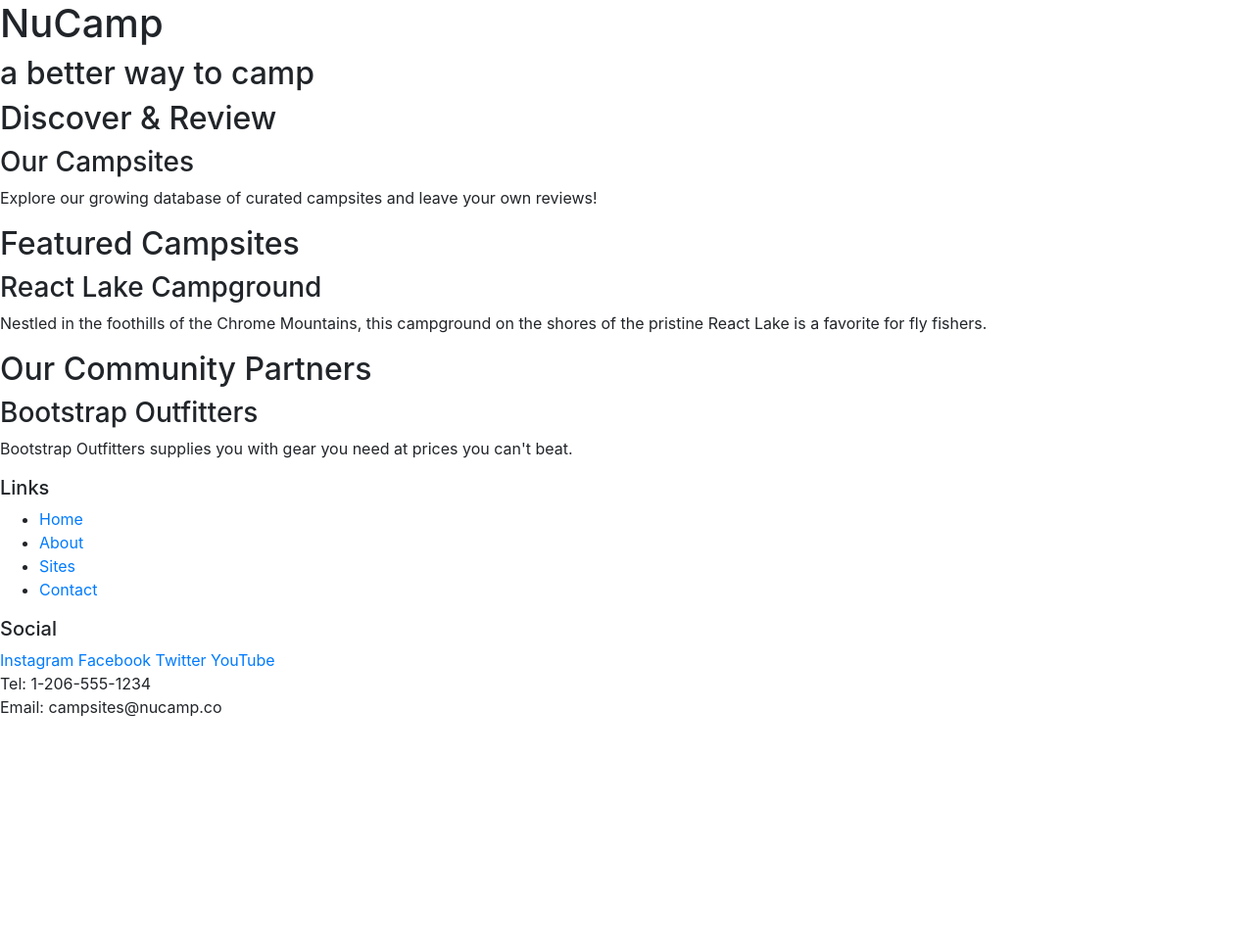
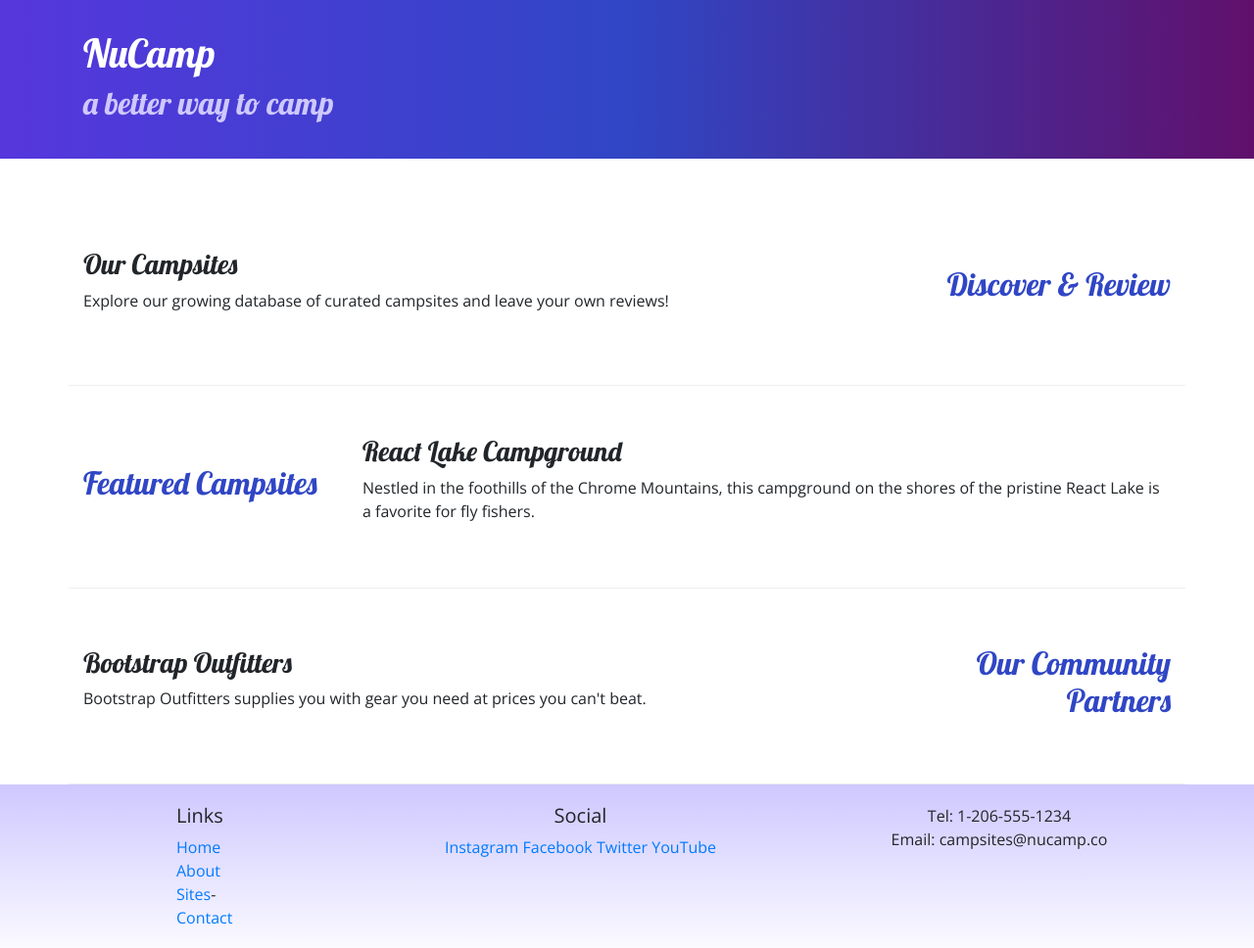
Before and after one commit to raviniatagay/NuYu2, a website: page index.html in a window 1280 px wide. Shown: the whole page at 98% size. Before the commit the page ends 800 px from the top, so only its background shows below. Drawn offline with nearby package versions, Linux system fonts and the light colour scheme.

Commit message:
Adding Custom Styles

```diff
--- /dev/null
+++ b/css/styles.css
@@ -0,0 +1,32 @@
+body {
+    font-family: "Open Sans", sans-serif;
+}
+
+h1, h2, h3 {
+    font-family: "Lobster", cursive;
+}
+
+h2 {
+    color: #3046C5;
+}
+
+header h2 {
+    color: #CEC8FF;
+}
+
+footer {
+    background-image: linear-gradient(#CEC8FF, white);
+    padding: 20px 0;
+}
+
+.jumbotron {
+    padding: 30px;
+    background-image: linear-gradient(to right, #5637DD, #3046C5, #60106B);
+    color: white;
+}
+
+.row-content {
+    padding: 50px 0;
+    border-bottom: 1px ridge;
+    min-height: 200px;
+}
--- a/index.html
+++ b/index.html
@@ -5,54 +5,75 @@
     <meta charset="utf-8" />
     <meta name="viewport" content="width=device-width, initial-scale=1" />
     <link rel="stylesheet" href="node_modules/bootstrap/dist/css/bootstrap.min.css" />
+    <link rel="stylesheet" href="https://fonts.googleapis.com/css?family=Lobster|Open+Sans" />
+    <link rel="stylesheet" href="css/styles.css" />
     <title>NuCamp: A Better Way To Camp</title>
 </head>
 
 <body>
 
-    <header>
-        <div>
+    <header class="jumbotron jumbotron-fluid">
+        <div class="container">
+            <div class="row">
+                <div class="col">
                     <h1>NuCamp</h1>
                     <h2>a better way to camp</h2>
                 </div>
+            </div>
+        </div>
     </header>
 
-    <div>
-        <h2>Discover & Review</h2>
+    <div class="container">
+        <div class="row row-content align-items-center">
+            <div class="col-sm-4 order-sm-last col-md-3">
+                <h2 class="text-sm-right">Discover & Review</h2>
+            </div>
+            <div class="col">
                 <h3>Our Campsites</h3>
                 <p>Explore our growing database of curated campsites and leave your own reviews!</p>
             </div>
+        </div>
 
-    <div>
+        <div class="row row-content align-items-center">
+            <div class="col-sm-4 col-md-3">
                 <h2>Featured Campsites</h2>
+            </div>
+            <div class="col">
                 <h3>React Lake Campground</h3>
                 <p>Nestled in the foothills of the Chrome Mountains, this campground on the shores of the pristine React Lake is a favorite for fly fishers.</p>
             </div>
+        </div>
 
-    <div>
-        <h2>Our Community Partners</h2>
+        <div class="row row-content align-items-center">
+            <div class="col-sm-4 order-sm-last col-md-3">
+                <h2 class="text-sm-right">Our Community Partners</h2>
+            </div>
+            <div class="col">
                 <h3>Bootstrap Outfitters</h3>
                 <p>Bootstrap Outfitters supplies you with gear you need at prices you can't beat.</p>
             </div>
-
+        </div>
+    </div>
     <footer>
-        <div>
+        <div class="container">
+            <div class="row">
+                <div class="col-4 col-sm-2 offset-1">
                     <h5>Links</h5>
-            <ul>
+                    <ul class="list-unstyled">
                         <li><a href="#">Home</a></li>
                         <li><a href="#">About</a></li>
-                <li><a href="#">Sites</a></li>
+                        <li><a href="#">Sites</a>-</li>
                         <li><a href="#">Contact</a></li>
                     </ul>
                 </div>
-        <div>
+                <div class="col-6 col-sm-5 text-center">
                     <h5>Social</h5>
                     <a href="http://instagram.com/">Instagram</a>
                     <a href="http://facebook.com/">Facebook</a>
                     <a href="http://twitter.com/">Twitter</a>
                     <a href="http://youtube.com/">YouTube</a>
                 </div>
-        <div>
+                <div class="col-sm-4 text-center">
                     Tel: 1-206-555-1234<br />
                     Email: campsites@nucamp.co
                 </div>
```
Lines whose indentation alone changed are shown as unchanged.
